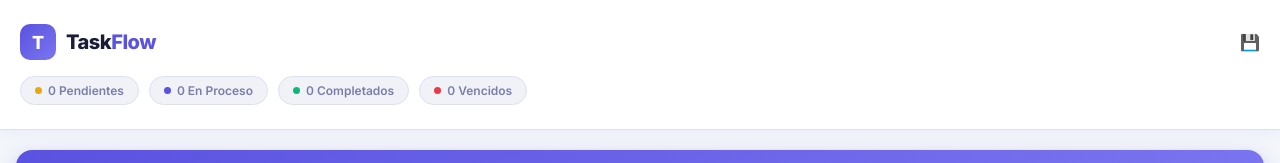
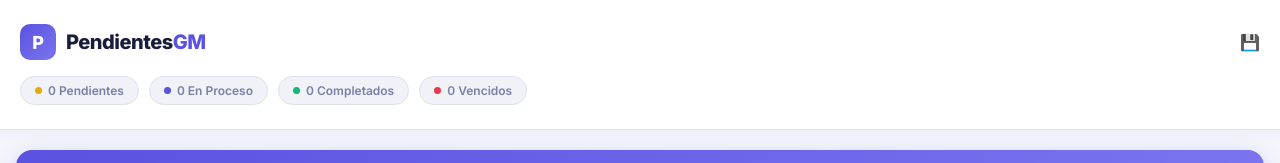
Before and after one commit to ProyectoNotas/NOTAS, a plain HTML site: page index.html in a window 1280 px wide. Shown: the top 163 px of the page. Drawn offline with Linux system fonts and the light colour scheme.

Commit message:
Update index.html

```diff
--- a/index.html
+++ b/index.html
@@ -281,8 +281,8 @@
 <div class="header">
   <div class="header-top">
     <div class="logo">
-      <div class="logo-icon">T</div>
-      <div class="logo-text">Task<span>Flow</span></div>
+      <div class="logo-icon">P</div>
+      <div class="logo-text">Pendientes<span>GM</span></div>
     </div>
     <div style="display:flex;align-items:center;gap:8px">
       <div id="syncStatus" class="sync-status" title="Estado de sincronización">💾</div>
```
